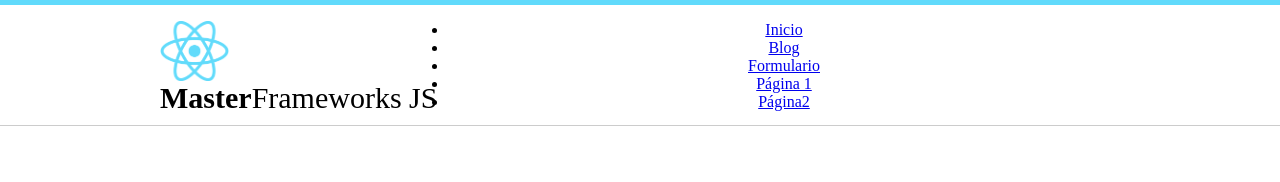
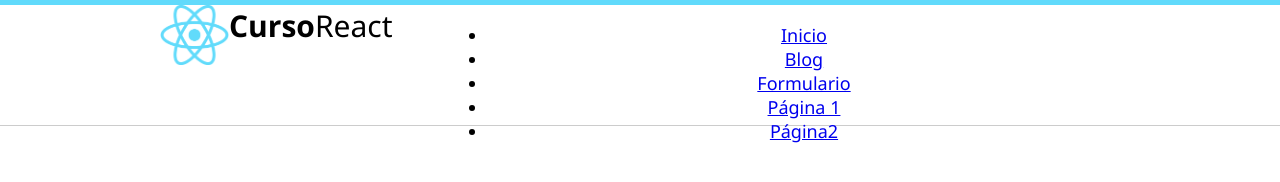
Before and after one commit to gcamachoj/Taller-Maquetacion-html-css3, a plain HTML site: page index.html in a window 1280 px wide. Drawn offline with Linux system fonts and the light colour scheme.

Commit message:
modificando cabecera

```diff
--- a/assets/css/styles.css
+++ b/assets/css/styles.css
@@ -2,6 +2,9 @@ body{
     text-align:center;/*centra el texto del body*/
     margin: 0px;   /* Quita margenes externas */
     padding: 0px;   /*Quita márgenes internas al body*/
+    font-family: 'Segoe UI', Tahoma, Geneva, Verdana, sans-serif;
+    -webkit-font-smoothing: antiliased;
+    -webkit-font-smoothing:
 }
 
 #header {
@@ -39,3 +42,8 @@ body{
     float:left;
 
 }
+#menu{
+    width:70%;
+    float: right;
+    font-size: 18px;
+}
--- a/index.html
+++ b/index.html
@@ -15,7 +15,7 @@
             <div id="logo">
                 <img src="assets/img/react.png" class="app-logo" alt="Logotipo" />
                 <span id="brand">
-                    <strong>Master</strong>Frameworks JS
+                    <strong>Curso</strong>React
                 </span>
             </div>
 
```
